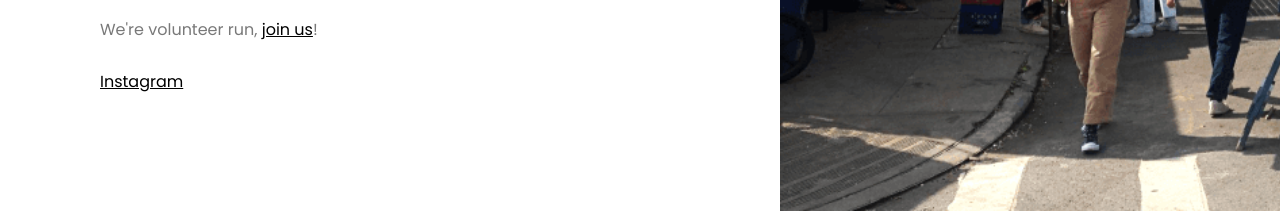
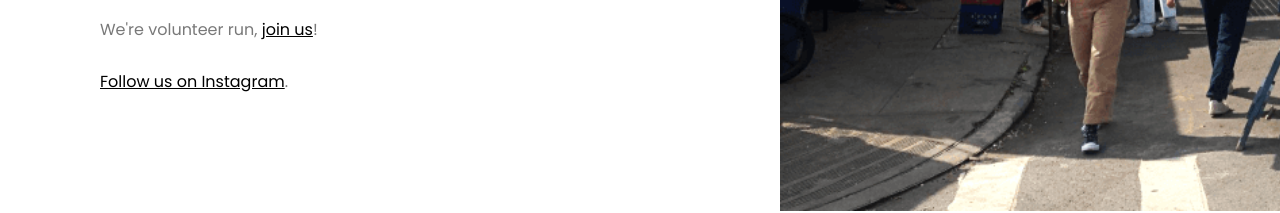
Before and after one commit to yefim/bankers-anchor, a website built with Parcel: page index.html in a window 1280 px wide. Shown: the part 554-767 px from the top of the page. Built offline with nearby package versions, Linux system fonts and the light colour scheme.

Commit message:
Add better CTA

```diff
--- a/index.html
+++ b/index.html
@@ -43,7 +43,7 @@
           We're volunteer run, <a href="https://forms.gle/tQy3PgXAXxTTWjgA7">join us</a>!
         </p>
         <p>
-          <a href="https://instagram.com/bankersanchor">Instagram</a>
+          <a href="https://instagram.com/bankersanchor">Follow us on Instagram</a>.
         </p>
       </div>
       <img src="./images/ba.png">
```
